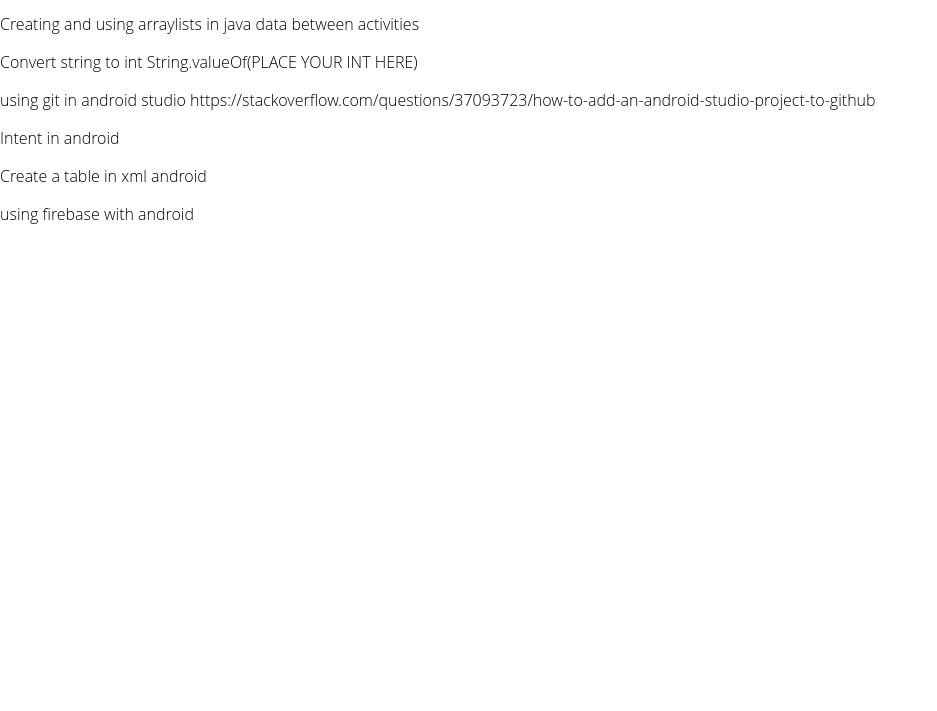
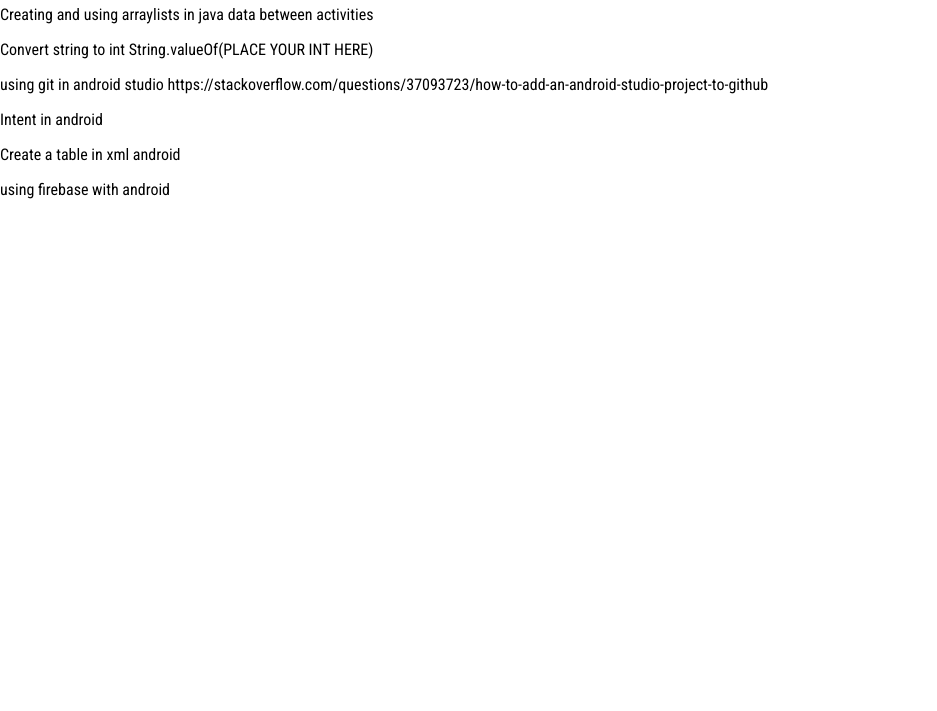
Before and after one commit to vyco/newFlex, a plain HTML site: page index.html in a window 1280 px wide. Shown: the part 89-800 px from the top of the page, without its empty margins (0-937 px from the left). Drawn offline with Linux system fonts and the light colour scheme.

Commit message:
Update index.html

```diff
--- a/index.html
+++ b/index.html
@@ -1,9 +1,10 @@
 <html>
+  <link href="https://fonts.googleapis.com/css?family=Roboto+Condensed" rel="stylesheet">
   <style type="text/css">
   body{
     padding:0;
     margin:0;
-    font-family:"Open sans",sans-serif;
+    font-family: 'Roboto Condensed', sans-serif;
     }
     p{font-weight: 300;}
 
```
